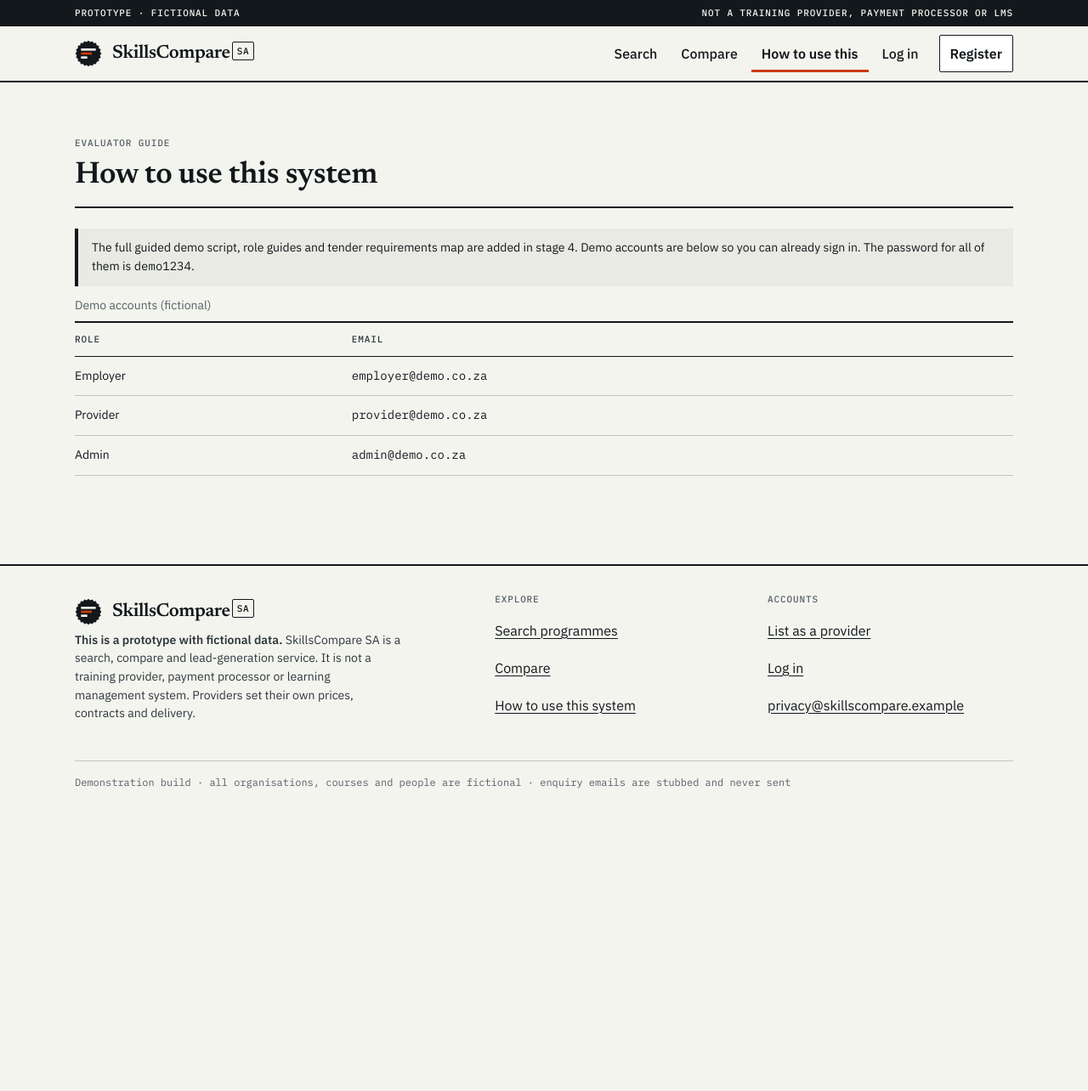
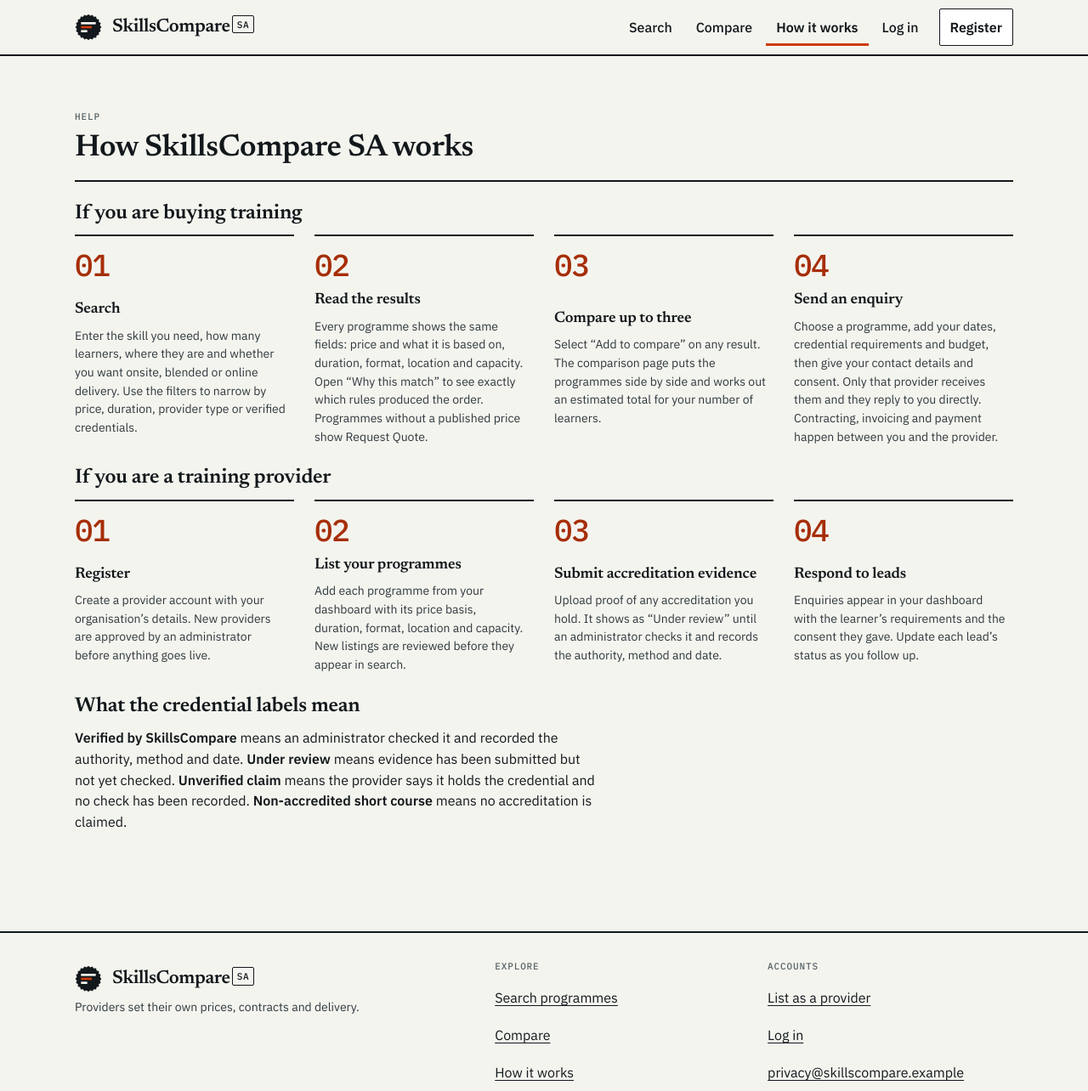
Before and after one commit to x3301x/SkillsCompare_SA, a Flask app: page /guide in a window 1280 px wide. Shown: the whole page at 85% size. Before the commit the page ends 928 px from the top, so only its background shows below. Run offline with Flask 3, Linux system fonts and the light colour scheme.

Commit message:
cleanup ui

```diff
--- a/app.py
+++ b/app.py
@@ -1,4 +1,4 @@
-"""SkillsCompare SA - prototype. Run: python app.py  (Flask + SQLite, no other deps).
+"""SkillsCompare SA. Run: python app.py  (Flask + SQLite, no other deps).
 Routes and business rules live here; seed data is in seed.py; markup in templates/; styling in static/css/."""
 import os, sqlite3, csv, io, secrets, datetime as dt
 from urllib.parse import urlencode
@@ -191,11 +191,13 @@ def thanks(eid):
     if not e: abort(404)
     return render_template('thanks.html', e=e)
 
+
+# ---------------------------------------------------------------- auth
 @app.route('/guide')
 def guide():
     return render_template('guide.html')
 
-# ---------------------------------------------------------------- auth
+
 @app.route('/login', methods=['GET', 'POST'])
 def login():
     if request.method == 'POST':
--- a/templates/admin.html
+++ b/templates/admin.html
@@ -33,4 +33,4 @@
 <h2>Audit trail</h2>
 <div class="scroll"><table><tr><th>When</th><th>Actor</th><th>Action</th><th>Target</th><th>Detail</th></tr>{% for a in aud %}<tr><td>{{a.at}}</td><td>{{a.actor}}</td><td>{{a.action}}</td><td>{{a.target}}</td><td>{{a.detail}}</td></tr>{% endfor %}</table>
 </div>
-<h2>Email outbox (stub)</h2>{% for m in mails %}<p class="mut">{{m.at}} → {{m.to_email|mask}}: <b>{{m.subject}}</b></p>{% endfor %}{% endblock %}
+<h2>Email outbox</h2>{% for m in mails %}<p class="mut">{{m.at}} → {{m.to_email|mask}}: <b>{{m.subject}}</b></p>{% endfor %}{% endblock %}
--- a/templates/base.html
+++ b/templates/base.html
@@ -5,7 +5,7 @@
 <meta charset="utf-8">
 <meta name="viewport" content="width=device-width,initial-scale=1">
 <title>{% block title %}SkillsCompare SA: compare training providers{% endblock %}</title>
-<meta name="description" content="{% block desc %}One search. Multiple training providers. Comparable options. Better-informed purchasing decisions. A prototype with fictional data.{% endblock %}">
+<meta name="description" content="{% block desc %}One search. Multiple training providers. Comparable options. Better-informed purchasing decisions.{% endblock %}">
 <meta name="theme-color" content="#12181B">
 <link rel="icon" type="image/svg+xml" href="{{ url_for('static', filename='svg/mark.svg') }}">
 <link rel="preload" href="{{ url_for('static', filename='fonts/newsreader-latin-600-normal.woff2') }}" as="font" type="font/woff2" crossorigin>
@@ -19,10 +19,6 @@
 <body>
 <a class="skip" href="#main">Skip to main content</a>
 
-<div class="proto-strip" role="note">
-  <div class="wrap"><span>Prototype · fictional data</span><span>Not a training provider, payment processor or LMS</span></div>
-</div>
-
 <header class="site-header">
   <div class="wrap">
     <a class="brand" href="{{ url_for('home') }}" aria-label="SkillsCompare SA, home">{{ logo_mark() }}<span class="brand__word">SkillsCompare<span class="brand__sa">SA</span></span></a>
@@ -32,7 +28,7 @@
       <ul>
         <li><a href="{{ url_for('search') }}" {% if p.startswith('/search') or p.startswith('/course') or p.startswith('/enquire') %}aria-current="page"{% endif %}>Search</a></li>
         <li><a href="{{ url_for('compare') }}" {% if p.startswith('/compare') %}aria-current="page"{% endif %}>Compare{% if cmpn %}<span class="count" aria-label="{{ cmpn }} selected">{{ cmpn }}</span>{% endif %}</a></li>
-        <li><a href="{{ url_for('guide') }}" {% if p.startswith('/guide') %}aria-current="page"{% endif %}>How to use this</a></li>
+        <li><a href="{{ url_for('guide') }}" {% if p.startswith('/guide') %}aria-current="page"{% endif %}>How it works</a></li>
         {% if role == 'provider' %}<li><a href="{{ url_for('provider') }}" {% if p.startswith('/provider') %}aria-current="page"{% endif %}>Provider dashboard</a></li>{% endif %}
         {% if role == 'admin' %}<li><a href="{{ url_for('admin') }}" {% if p.startswith('/admin') %}aria-current="page"{% endif %}>Admin</a></li>{% endif %}
         {% if user %}
@@ -63,14 +59,14 @@
     <div class="footer-grid">
       <div>
         <a class="brand" href="{{ url_for('home') }}" aria-label="SkillsCompare SA, home">{{ logo_mark() }}<span class="brand__word">SkillsCompare<span class="brand__sa">SA</span></span></a>
-        <p class="disclaimer"><strong>This is a prototype with fictional data.</strong> SkillsCompare SA is a search, compare and lead-generation service. It is not a training provider, payment processor or learning management system. Providers set their own prices, contracts and delivery.</p>
+        <p class="disclaimer">Providers set their own prices, contracts and delivery.</p>
       </div>
       <nav aria-label="Footer: explore">
         <h2>Explore</h2>
         <ul>
           <li><a href="{{ url_for('search') }}">Search programmes</a></li>
           <li><a href="{{ url_for('compare') }}">Compare</a></li>
-          <li><a href="{{ url_for('guide') }}">How to use this system</a></li>
+          <li><a href="{{ url_for('guide') }}">How it works</a></li>
         </ul>
       </nav>
       <nav aria-label="Footer: accounts">
@@ -82,7 +78,6 @@
         </ul>
       </nav>
     </div>
-    <div class="footer-base">Demonstration build · all organisations, courses and people are fictional · enquiry emails are stubbed and never sent</div>
   </div>
 </footer>
 <script src="{{ url_for('static', filename='js/app.js') }}" defer></script>
--- a/templates/guide.html
+++ b/templates/guide.html
@@ -1,8 +1,24 @@
 {% extends 'base.html' %}
-{% block title %}How to use this system · SkillsCompare SA{% endblock %}
+{% block title %}How it works · SkillsCompare SA{% endblock %}
 {% block c %}
-<div class="page-head"><p class="eyebrow">Evaluator guide</p><h1>How to use this system</h1></div>
-<p class="note">The full guided demo script, role guides and tender requirements map are added in stage 4. Demo accounts are below so you can already sign in. The password for all of them is <span class="mono">demo1234</span>.</p>
-<table><caption>Demo accounts (fictional)</caption><thead><tr><th>Role</th><th>Email</th></tr></thead><tbody>
-<tr><td>Employer</td><td class="mono">employer@demo.co.za</td></tr><tr><td>Provider</td><td class="mono">provider@demo.co.za</td></tr><tr><td>Admin</td><td class="mono">admin@demo.co.za</td></tr></tbody></table>
+<div class="page-head"><p class="eyebrow">Help</p><h1>How SkillsCompare SA works</h1></div>
+
+<h2>If you are buying training</h2>
+<ol class="steps">
+  <li><div><h3>Search</h3><p>Enter the skill you need, how many learners, where they are and whether you want onsite, blended or online delivery. Use the filters to narrow by price, duration, provider type or verified credentials.</p></div></li>
+  <li><div><h3>Read the results</h3><p>Every programme shows the same fields: price and what it is based on, duration, format, location and capacity. Open “Why this match” to see exactly which rules produced the order. Programmes without a published price show Request Quote.</p></div></li>
+  <li><div><h3>Compare up to three</h3><p>Select “Add to compare” on any result. The comparison page puts the programmes side by side and works out an estimated total for your number of learners.</p></div></li>
+  <li><div><h3>Send an enquiry</h3><p>Choose a programme, add your dates, credential requirements and budget, then give your contact details and consent. Only that provider receives them and they reply to you directly. Contracting, invoicing and payment happen between you and the provider.</p></div></li>
+</ol>
+
+<h2>If you are a training provider</h2>
+<ol class="steps">
+  <li><div><h3>Register</h3><p>Create a provider account with your organisation’s details. New providers are approved by an administrator before anything goes live.</p></div></li>
+  <li><div><h3>List your programmes</h3><p>Add each programme from your dashboard with its price basis, duration, format, location and capacity. New listings are reviewed before they appear in search.</p></div></li>
+  <li><div><h3>Submit accreditation evidence</h3><p>Upload proof of any accreditation you hold. It shows as “Under review” until an administrator checks it and records the authority, method and date.</p></div></li>
+  <li><div><h3>Respond to leads</h3><p>Enquiries appear in your dashboard with the learner’s requirements and the consent they gave. Update each lead’s status as you follow up.</p></div></li>
+</ol>
+
+<h2>What the credential labels mean</h2>
+<p><strong>Verified by SkillsCompare</strong> means an administrator checked it and recorded the authority, method and date. <strong>Under review</strong> means evidence has been submitted but not yet checked. <strong>Unverified claim</strong> means the provider says it holds the credential and no check has been recorded. <strong>Non-accredited short course</strong> means no accreditation is claimed.</p>
 {% endblock %}
--- a/templates/landing.html
+++ b/templates/landing.html
@@ -47,7 +47,6 @@
         </div>
       </fieldset>
       <p style="margin:var(--s-5) 0 0"><button class="btn btn--block" type="submit">Search programmes {{ icon('arrow') }}</button></p>
-      <p class="sheet__sample">Evaluating this demo? <a href="{{ url_for('search') }}?{{ sample_qs }}">Run the sample journey</a>: Johannesburg employer, project management, 25 learners, onsite or blended.</p>
     </form>
   </div>
 </section>
@@ -73,7 +72,6 @@
     <div class="extract">
       <div class="extract__head">
         <h3>Extract: project management · Johannesburg · 25 learners</h3>
-        <p>Fictional data. Prices are indicative and for the demonstration only.</p>
       </div>
       <ul class="register">
         {% for c in sample %}
--- a/templates/login.html
+++ b/templates/login.html
@@ -3,5 +3,4 @@
 {% block c %}
 <h1>Log in</h1>
 <form method="post" class="card" style="max-width:420px">{{csrf()}}<label for="email">Email</label><input id="email" name="email" type="email" required><label for="password">Password</label><input id="password" name="password" type="password" required><p><button class="btn">Log in</button></p>
-<p class="mut">Demo (password <b>demo1234</b>): employer@demo.co.za · provider@demo.co.za · admin@demo.co.za</p>
 </form>{% endblock %}
--- a/templates/results.html
+++ b/templates/results.html
@@ -89,7 +89,7 @@
           {% if sort != 'price' %}
           <details class="why-d"><summary>Why this match <span class="mono">· score {{ c.score }}</span></summary>
             <ul class="why">{% for w in c.why %}<li>{{ w }}</li>{% endfor %}{% for w in c.flags if not w.startswith('Max group') %}<li class="why__flag">{{ w }}</li>{% endfor %}</ul>
-            <p class="mut">Rule-based and explainable: every point comes from a listed rule. Sponsored placement does not exist in this prototype.</p>
+            <p class="mut">Rule-based and explainable: every point comes from a listed rule. There is no sponsored placement.</p>
           </details>
           {% endif %}
         </div>
```
